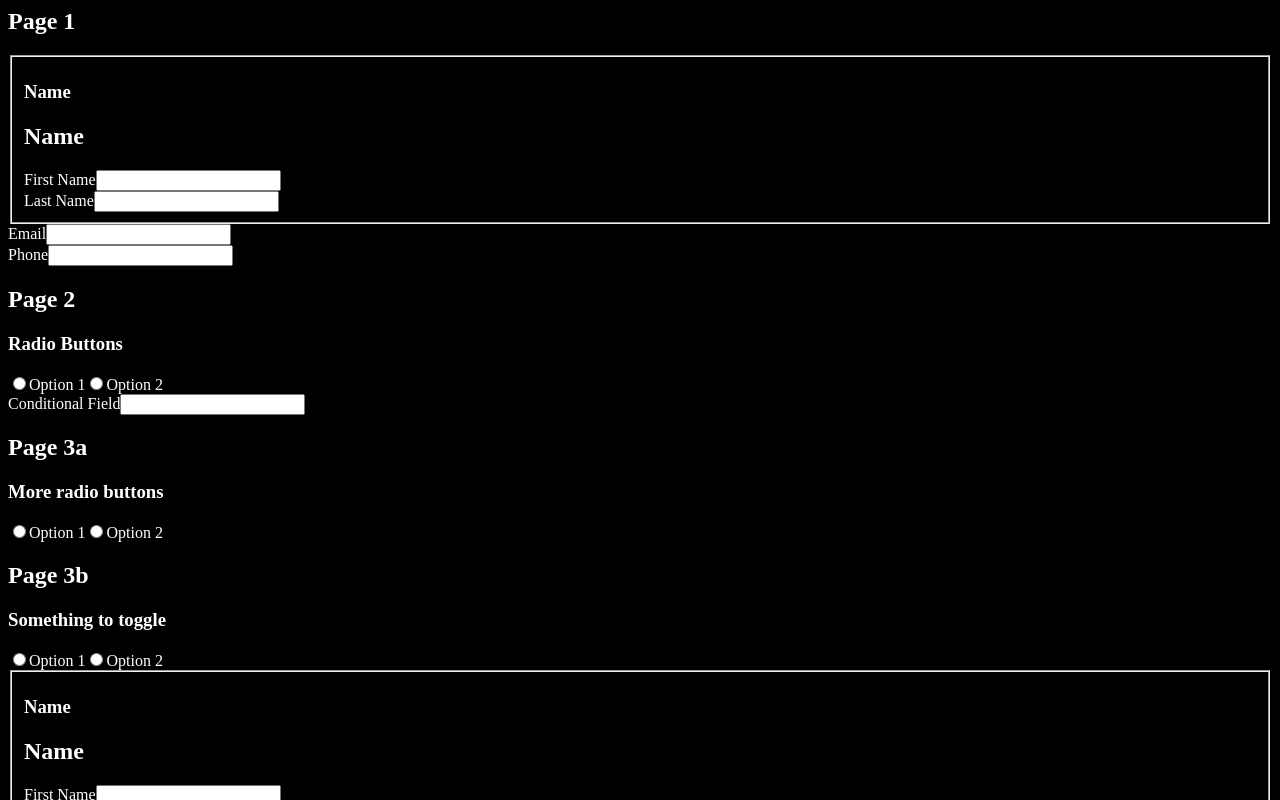
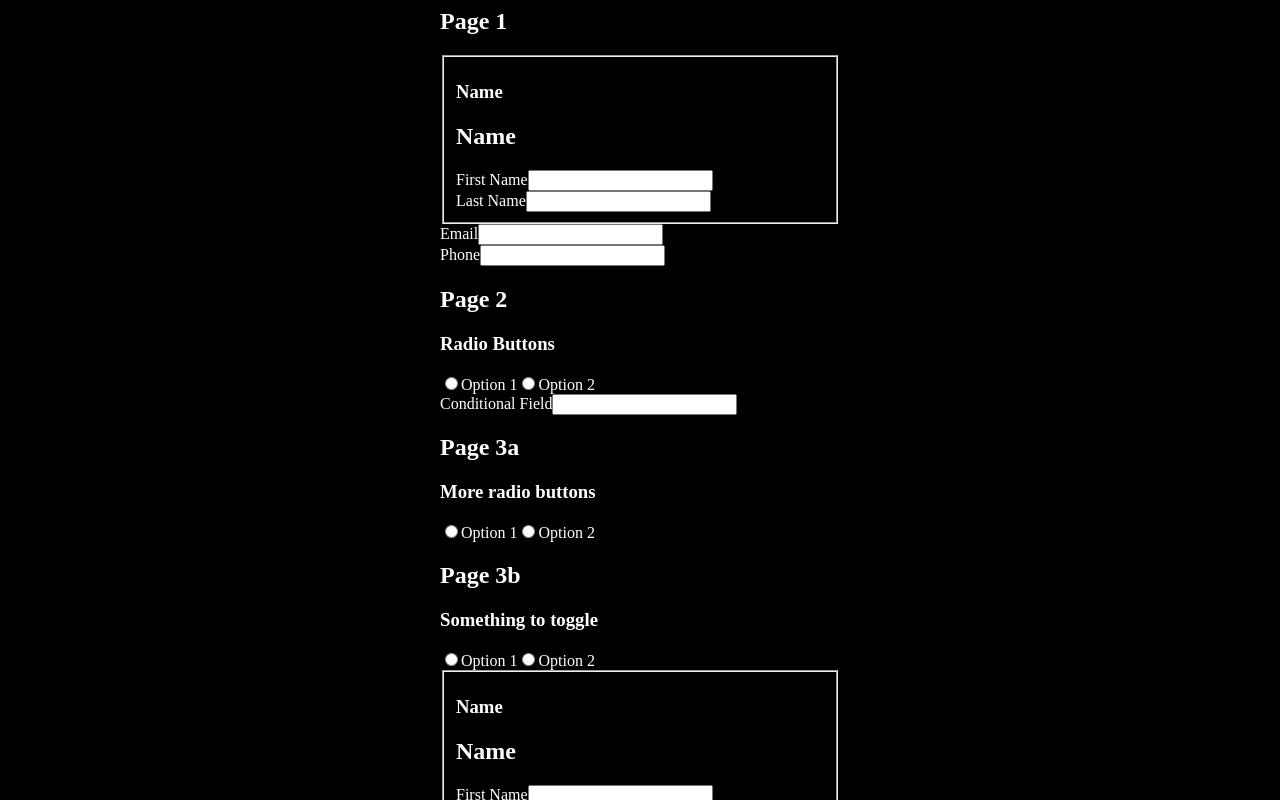
Before and after one commit to RonNewcomb/dynamic-react-hooks-form, a React app: page / in a window 1280 px wide. Shown: the top 800 px of the page. Built offline with nearby package versions, Linux system fonts and the light colour scheme.

Commit message:
preparing utility belt

```diff
--- a/src/SuperDynamicForm/SuperDynamicForm.tsx
+++ b/src/SuperDynamicForm/SuperDynamicForm.tsx
@@ -4,54 +4,74 @@ import type { IField } from "./ISuperDynamicForm";
 import { DynFieldGroup } from "./DynFieldGroup";
 import { DynInputField } from "./DynInputField";
 import { DynRadios } from "./DynRadios";
+import { getDynamicForm, getOptions, pseudoSubmit, submitDynamicForm } from "../backend/api";
 import { useAsync } from "../util/useAsync";
 import { Loading } from "../util/Loading";
-import { getDynamicForm, getOptions, pseudoSubmit, submitDynamicForm } from "../backend/api";
+import { Overlay } from "../util/Overlay";
 
 interface IProps {
   query: string;
   endpoint: string;
+  onDone?: (finalForm: IField[]) => any;
 }
 
-export const SuperDynamicForm = ({ query, endpoint }: IProps) => {
+export const SuperDynamicForm = ({ query, endpoint, onDone }: IProps) => {
   const [fields, isLoading, serverError] = useAsync<IField[], typeof getDynamicForm>(getDynamicForm, query, endpoint);
   const [rerender, setRerender] = useState(1);
   const [isSubmitting, setIsSubmitting] = useState(false);
+  const [current, setCurrent] = useState(fields || []);
 
   if (isLoading) return <Loading />;
   if (serverError) return <>{serverError.message}</>;
   if (!fields || !fields.length) return <>The form has no fields in it.</>;
+  if (!current || !current.length) setCurrent(fields); // initialization after getDynamicForm return
 
-  const reRender = () => setRerender(rerender + 1);
-  const submitting = async (e: React.FormEvent<HTMLFormElement>) => {
-    e.preventDefault();
+  const forceRender = () => setRerender(rerender + 1);
+
+  const checkFormConditions = async (field: IField, newValue: string) => {
+    if (field.value == newValue) return;
+    field.value = newValue;
+    if (!field.hasConditionalFields) return;
+    const newForm = await pseudoSubmit(current);
+    setCurrent(newForm);
+  };
+
+  const getOptionsAt = async (field: IField) => {
+    if (!field.optionsDetail || !field.optionsDetail.optionsAt) return; // can't get them; bad server data
+    if (field.optionsDetail.options && field.optionsDetail.options.length > 0) return; // already got them
+    field.optionsDetail.options = await getOptions(field.optionsDetail.optionsAt).catch(e => []);
+    field.optionsDetail.optionsAt = undefined;
+    forceRender();
+  };
+
+  const submitting = async (ev: React.FormEvent<HTMLFormElement>) => {
+    ev.preventDefault();
     setIsSubmitting(true);
-    const success = await submitDynamicForm(fields).catch(e => false);
-    setIsSubmitting(false);
+    const success = await submitDynamicForm(current).finally(() => setIsSubmitting(false));
+    if (success && onDone) onDone(current);
   };
 
   return (
-    <form onSubmit={submitting} onClick={reRender} onChange={reRender}>
-      {fields.map(renderSubfields)}
-      <hr />
-      <button type="submit" disabled={isSubmitting}>
-        Submit
-      </button>
-    </form>
+    <Overlay if={isSubmitting}>
+      <form onSubmit={submitting} onClick={forceRender} onChange={forceRender} style={{ maxWidth: 400, margin: "auto" }}>
+        {current.map(renderSubfields)}
+        <hr />
+        <button type="submit">Submit</button>
+      </form>
+    </Overlay>
   );
 };
 
 export const renderSubfields = (field: IField) => (
   <React.Fragment key={field.id}>
     <h2>{field.label}</h2>
-    {(field.fields || []).map(field => (
-      <React.Fragment key={field.id}>{renderLeafField(field)}</React.Fragment>
+    {(field.fields || []).map(f => (
+      <React.Fragment key={f.id}>{renderLeafField(f)}</React.Fragment>
     ))}
   </React.Fragment>
 );
 
 const renderLeafField = (field: IField) => {
-  if (!field || !field.type) throw Error("null field");
   switch (field.type) {
     case "section":
       return <DynFieldGroup field={field} />;
--- a/src/app.tsx
+++ b/src/app.tsx
@@ -1,3 +1,13 @@
+import { useState } from "react";
+import type { IField } from "./SuperDynamicForm/ISuperDynamicForm";
 import { SuperDynamicForm } from "./SuperDynamicForm/SuperDynamicForm";
 
-export const App = () => <SuperDynamicForm query="?querystring=" endpoint="http://hostname.com" />;
+export const App = () => {
+  const [result, setResult] = useState<IField[]>();
+
+  const onDone = (finalForm: IField[]) => setResult(finalForm);
+
+  if (result) return <pre>{JSON.stringify(result, null, 2)}</pre>;
+
+  return <SuperDynamicForm query="?querystring=" endpoint="http://hostname.com" onDone={onDone} />;
+};
--- a/src/backend/api.ts
+++ b/src/backend/api.ts
@@ -22,7 +22,7 @@ export async function pseudoSubmit(formAsIs: IField[]): Promise<IField[]> {
 }
 
 export async function submitDynamicForm(form: IField[]): Promise<boolean> {
-    console.log(JSON.stringify(form));
+    //console.log(JSON.stringify(form, null, 4));
     await milliseconds(Math.random() * 2000 + 1000);
     if (Math.random() < 0.1) throw Error("HTTP 500: Server timed out?");
     return true;
--- /dev/null
+++ b/src/util/Overlay.tsx
@@ -0,0 +1,17 @@
+const overlay: React.CSSProperties = {
+  position: "absolute",
+  backgroundColor: "gray",
+  opacity: 0.5,
+  cursor: "none",
+};
+
+const off: React.CSSProperties = {
+  opacity: 1,
+  cursor: "initial",
+};
+
+interface IProps extends React.PropsWithChildren<any> {
+  if: boolean;
+}
+
+export const Overlay = (props: IProps) => <div style={props.if ? overlay : off}>{props.children}</div>;
```
Also changed, not shown: src/util/Keyframes.tsx (+11 -0 lines).
